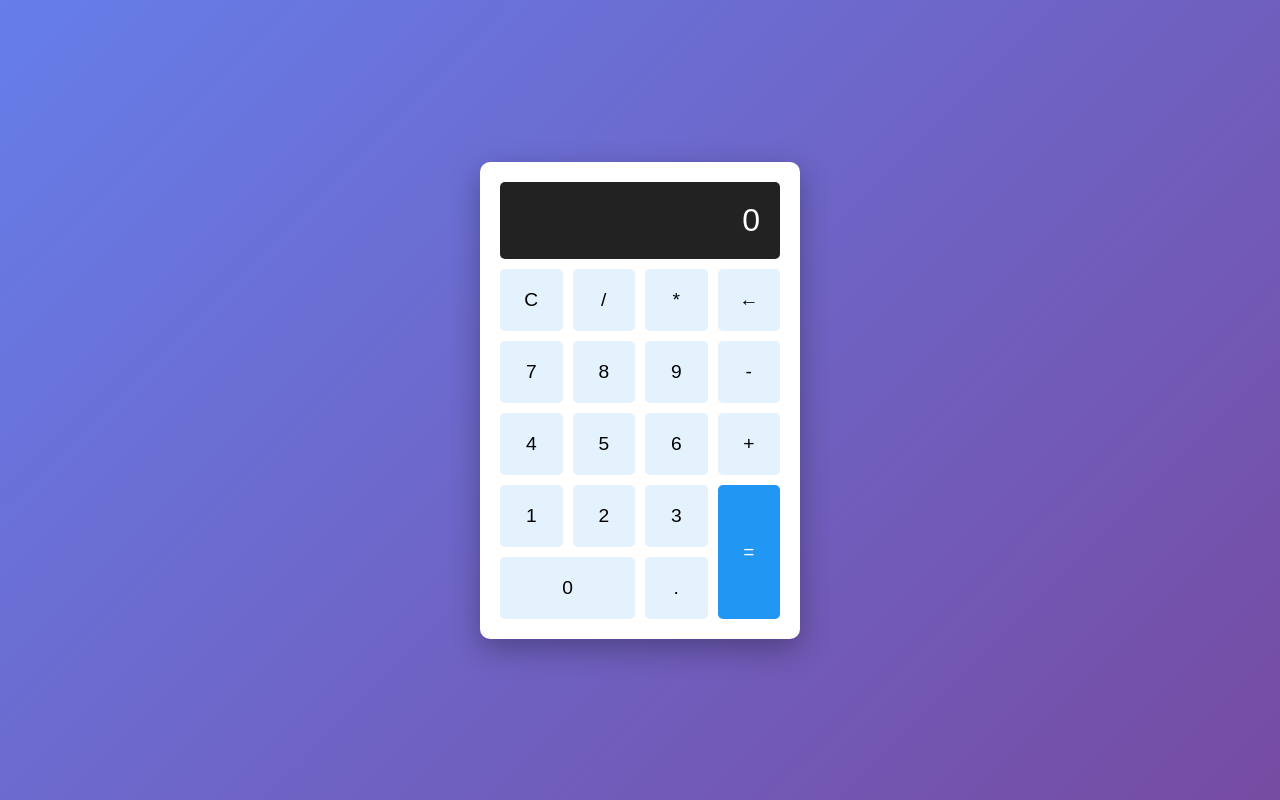
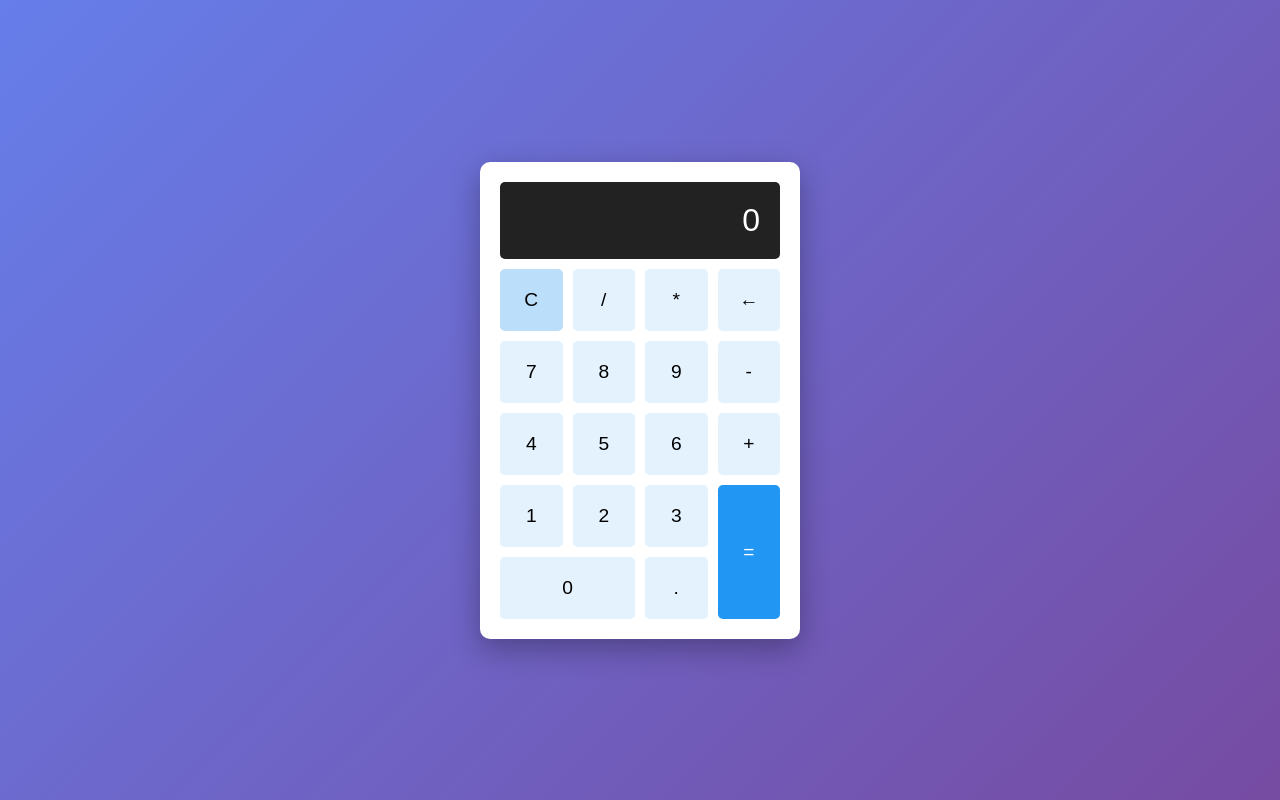
Before and after one commit to Narina-042/calculator-app, a plain HTML site: page index.html in a window 1280 px wide. In both pictures the pointer is over the button 531 px from the left and 299 px from the top of the page. Drawn offline with Linux system fonts and the light colour scheme.

Commit message:
Update button colors to blue theme

```diff
--- a/style.css
+++ b/style.css
@@ -50,7 +50,7 @@ button {
 }
 
 button:hover {
-    background: #bbdefbs;
+    background: #bbdefb;
 }
 
 button:active {
```
